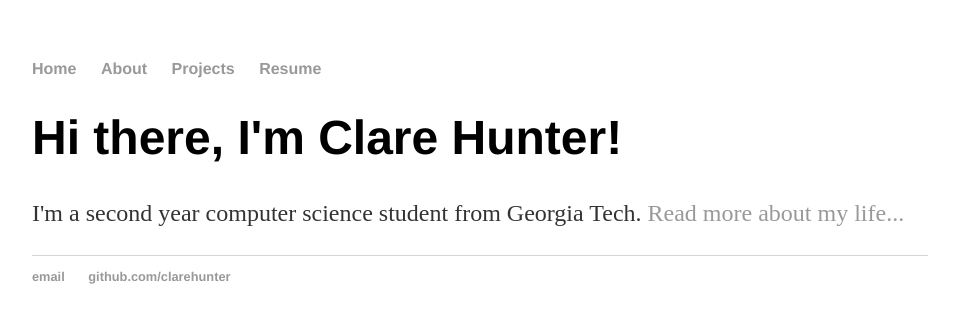
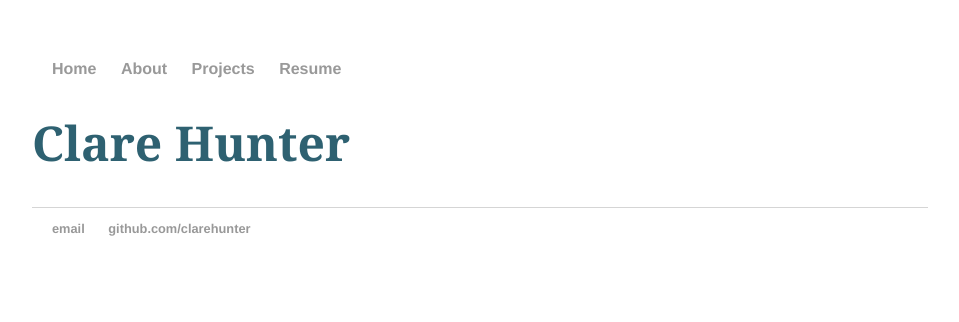
Before and after one commit to clarehunter/clarehunter.github.io, a plain HTML site: page index.html in a window 1280 px wide. Shown: the whole page, without its empty margins (160-1119 px from the left). Drawn offline with Linux system fonts and the light colour scheme.

Commit message:
fonts and colors

```diff
--- a/main.css
+++ b/css/main.css
@@ -1,6 +1,7 @@
 body {
     margin: 60px auto;
     width: 70%;
+    background-color: #FFFFFF;
 }
 nav ul, footer ul {
     font-family:'Helvetica', 'Arial', 'Sans-Serif';
@@ -10,7 +11,7 @@ nav ul, footer ul {
 }
 nav ul li, footer ul li {
     display: inline;
-    margin-right: 20px;
+    margin-left: 20px;
 }
 a {
     text-decoration: none;
@@ -21,7 +22,8 @@ a:hover {
 }
 h1 {
     font-size: 3em;
-    font-family:'Helvetica', 'Arial', 'Sans-Serif';
+    font-family:'Georgia', 'Arial', 'Sans-Serif';
+    color: #2E6171;
 }
 p {
     font-size: 1.5em;
--- a/index.html
+++ b/index.html
@@ -4,21 +4,20 @@
     <meta charset="UTF-8">
     <title>Clare Hunter</title>
     <!-- link to main stylesheet -->
-    <link href="main.css" rel="stylesheet" type="text/css">
+    <link href="/css/main.css" rel="stylesheet" type="text/css">
 </head>
 <body>
     <nav>
         <ul>
             <li><a href="/">Home</a></li>
-            <li><a href="/about">About</a></li>
-            <li><a href="/projects">Projects</a></li>
-            <li><a href="/resume">Resume</a></li>
+            <li><a href="/about.html">About</a></li>
+            <li><a href="/projects.html">Projects</a></li>
+            <li><a href="/resume.html">Resume</a></li>
         </ul>
     </nav>
     <div class="container">
         <div class="blurb">
-            <h1>Hi there, I'm Clare Hunter!</h1>
-            <p>I'm a second year computer science student from Georgia Tech. <a href="/about">Read more about my life...</a></p>
+            <h1>Clare Hunter</h1>
         </div><!-- /.blurb -->
     </div><!-- /.container -->
     <footer>
```
Also changed, not shown: about.html (+1 -1 lines).
